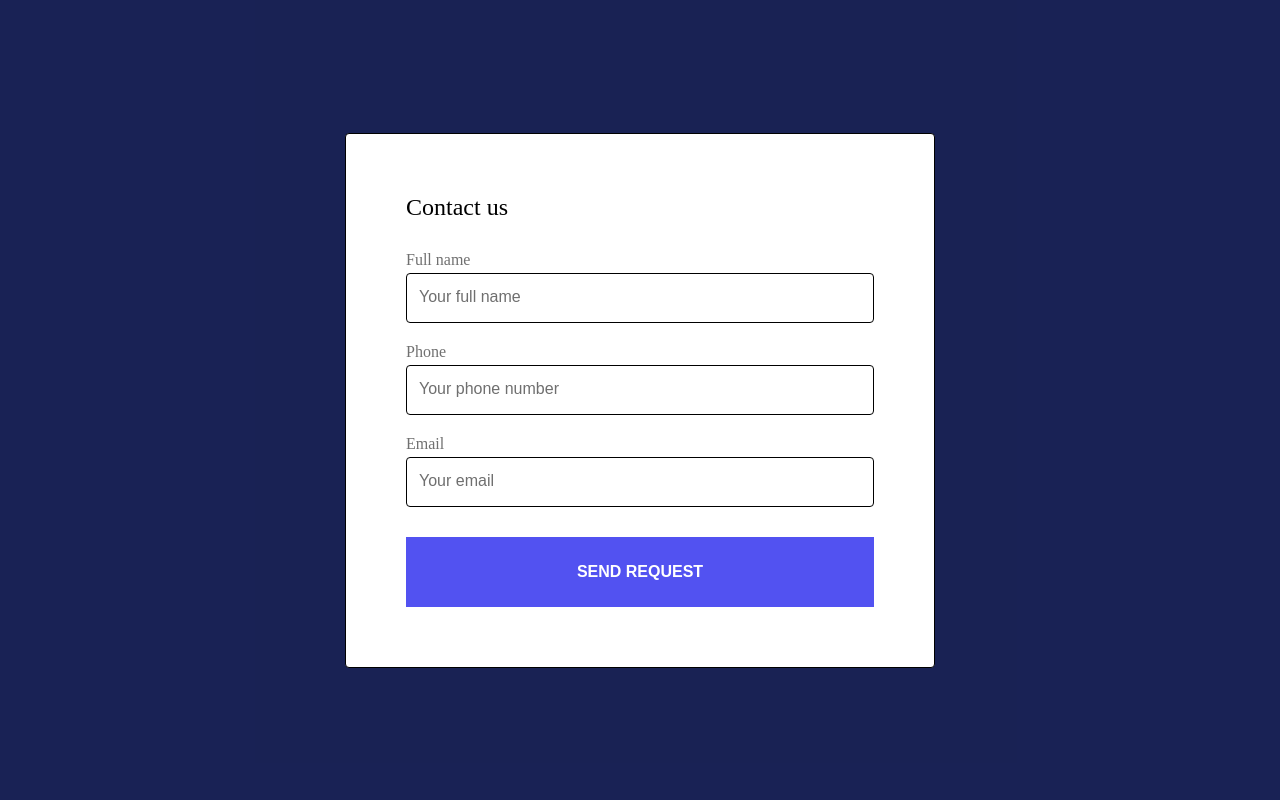
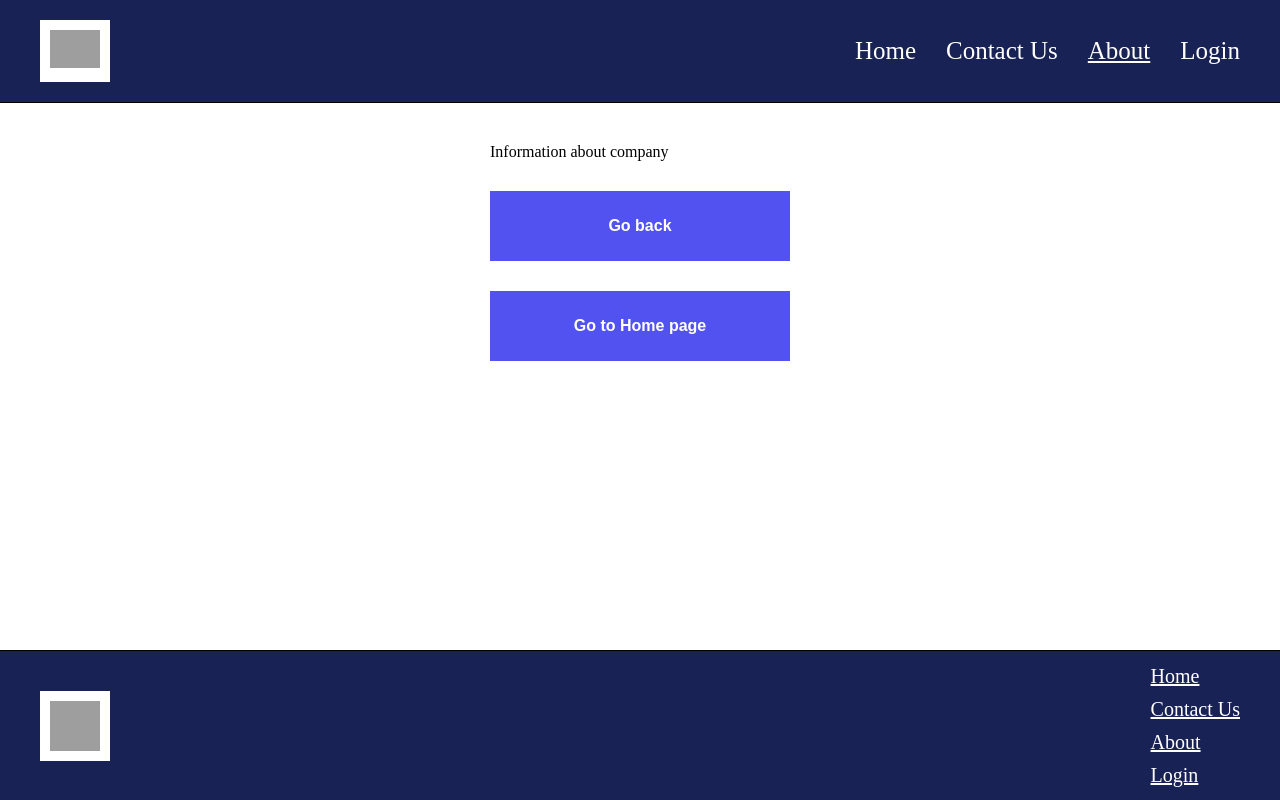
Before and after one commit to dobroznai/COHORT_54_FS_REACT_TYPESCRIPT, a React (Vite) app: page /about in a window 1280 px wide. Built offline with nearby package versions, Linux system fonts and the light colour scheme; grey boxes are pictures that could not be loaded.

Commit message:
lesson_12_routers

```diff
--- a/src/App.tsx
+++ b/src/App.tsx
@@ -1,4 +1,15 @@
+import { BrowserRouter, Route, Routes } from "react-router-dom";
 import GlobalStyles from "styles/GlobalStyles";
+
+//Pages
+// import Home from "pages/EmployeeApp/Home/Home";
+
+//Components
+import Layout from "components/Layout/Layout";
+import Home from "pages/EmployeeApp/Home/Home";
+import ContactUs from "pages/EmployeeApp/ContactUs/ContactUs";
+import About from "pages/EmployeeApp/About/About";
+import LogIn from "pages/EmployeeApp/LogIn/LogIn";
 
 //Lessons
 // import Lesson_06 from "lessons/Lesson_06/Lesson_06";
@@ -15,12 +26,22 @@ import GlobalStyles from "styles/GlobalStyles";
 // import Homework_08 from "homeworks/Homework_08/Homework_08";
 // import Homework_08_Lesson_09 from "lessons/Lesson_09/Homework_08/Homework_08";
 // import Homework_09 from "homeworks/Homework_09/Homework_09";
-import Homework_11 from "homeworks/Homework_11/Homework_11";
+// import Homework_11 from "homeworks/Homework_11/Homework_11";
 
 function App() {
   return (
-    <>
+    <BrowserRouter>
       <GlobalStyles />
+
+      <Layout>
+        <Routes>
+          <Route path="/" element={<Home />} />
+          <Route path="/contactUs" element={<ContactUs />} />
+          <Route path="/login" element={<LogIn />} />
+          <Route path="/about" element={<About />} />
+          <Route path="*" element="Page not found" />
+        </Routes>
+      </Layout>
       {/* // lessons */}
       {/* <Lesson_06 /> */}
       {/* <Lesson_07 /> */}
@@ -35,8 +56,8 @@ function App() {
       {/* <Homework_08 /> */}
       {/* <Homework_08_Lesson_09 /> */}
       {/* <Homework_09 /> */}
-      <Homework_11 />
-    </>
+      {/* <Homework_11 /> */}
+    </BrowserRouter>
   );
 }
 
--- /dev/null
+++ b/src/components/Layout/Layout.tsx
@@ -0,0 +1,91 @@
+import { useNavigate } from "react-router-dom";
+
+import {
+  LayoutWrapper,
+  Header,
+  Main,
+  Footer,
+  Logo,
+  LogoImg,
+  NavigationContainer,
+  HeaderLink,
+  FooterLogo,
+  FooterLink,
+  FooterNavigation,
+} from "./styles";
+
+import { type LayoutProps } from "./types";
+
+function Layout({ children }: LayoutProps) {
+  const navigate = useNavigate();
+  const goToHomepage = () => {
+    navigate("/");
+  };
+
+  return (
+    <LayoutWrapper>
+      <Header>
+        <Logo onClick={goToHomepage}>
+          <LogoImg
+            src="https://www.citypng.com/public/uploads/preview/hd-vector-dota-2-3d-official-logo-png-701751694788273ytflyncpns.png"
+            alt="logo"
+          />
+        </Logo>
+        <NavigationContainer>
+          <HeaderLink
+            style={({ isActive }) => ({
+              fontWeight: isActive ? "bolt" : "normal",
+              textDecoration: isActive ? "underline" : "none",
+            })}
+            to="/"
+          >
+            Home
+          </HeaderLink>
+          <HeaderLink
+            style={({ isActive }) => ({
+              fontWeight: isActive ? "bolt" : "normal",
+              textDecoration: isActive ? "underline" : "none",
+            })}
+            to="/contactUs"
+          >
+            Contact Us
+          </HeaderLink>
+          <HeaderLink
+            style={({ isActive }) => ({
+              fontWeight: isActive ? "bolt" : "normal",
+              textDecoration: isActive ? "underline" : "none",
+            })}
+            to="/about"
+          >
+            About
+          </HeaderLink>
+          <HeaderLink
+            style={({ isActive }) => ({
+              fontWeight: isActive ? "bolt" : "normal",
+              textDecoration: isActive ? "underline" : "none",
+            })}
+            to="/login"
+          >
+            Login
+          </HeaderLink>
+        </NavigationContainer>
+      </Header>
+      <Main>{children}</Main>
+      <Footer>
+        <FooterLogo>
+          <LogoImg
+            src="https://www.citypng.com/public/uploads/preview/hd-vector-dota-2-3d-official-logo-png-701751694788273ytflyncpns.png"
+            alt="logo"
+          />
+        </FooterLogo>
+        <FooterNavigation>
+          <FooterLink to="/">Home</FooterLink>
+          <FooterLink to="/contactUs">Contact Us</FooterLink>
+          <FooterLink to="/about">About</FooterLink>
+          <FooterLink to="/login">Login</FooterLink>
+        </FooterNavigation>
+      </Footer>
+    </LayoutWrapper>
+  );
+}
+export default Layout;
--- /dev/null
+++ b/src/components/Layout/styles.ts
@@ -0,0 +1,94 @@
+import styled from "@emotion/styled";
+import { NavLink, Link } from "react-router-dom";
+
+export const LayoutWrapper = styled.div`
+  display: flex;
+  flex-direction: column;
+  flex: 1;
+  align-items: center;
+`;
+
+export const Header = styled.header`
+  display: flex;
+  justify-content: space-between;
+  align-items: center;
+  width: 100%;
+  height: 100%;
+  border-bottom: 1px solid black;
+  background-color: rgb(0, 10, 66, 0.9);
+  padding: 20px 40px;
+  color: white;
+`;
+export const Main = styled.main`
+  display: flex;
+  flex: 1;
+  padding: 40px;
+`;
+
+export const Logo = styled.div`
+  padding: 10px;
+  height: 100%;
+  width: 70px;
+  background-color: white;
+  cursor: pointer;
+`;
+
+export const LogoImg = styled.img`
+  width: 100%;
+  height: 100%;
+`;
+
+export const NavigationContainer = styled.nav`
+  display: flex;
+  gap: 30px;
+  height: 100%;
+  /* align-items: center; */
+`;
+
+export const HeaderLink = styled(NavLink)`
+  color: white;
+  font-size: 25px;
+  font-weight: normal;
+  text-decoration: none;
+`;
+export const Footer = styled.footer`
+  display: flex;
+  align-items: center;
+  justify-content: space-between;
+  width: 100%;
+  height: 150px;
+  border-top: 1px solid black;
+  background-color: rgb(0, 10, 66, 0.9);
+  padding: 20px 40px;
+  color: white;
+`;
+
+export const FooterLogo = styled.div`
+  height: 70px;
+  width: 70px;
+  padding: 10px;
+  background-color: white;
+  cursor: pointer;
+`;
+
+export const FooterNavigation = styled.nav`
+  display: flex;
+  flex-direction: column;
+  gap: 10px;
+`;
+
+export const FooterLink = styled(Link)`
+  color: white;
+  font-size: 14px;
+  /* font-weight: bold; */
+  font-size: 20px;
+`;
+
+export const PageNotFound = styled.div`
+  display: flex;
+  flex: 1;
+  justify-content: center;
+  align-items: center;
+  font-weight: bold;
+  font-size: 40px;
+`;
--- /dev/null
+++ b/src/components/Layout/types.ts
@@ -0,0 +1,5 @@
+import { type ReactNode } from "react";
+
+export interface LayoutProps {
+  children: ReactNode;
+}
--- /dev/null
+++ b/src/pages/EmployeeApp/About/About.tsx
@@ -0,0 +1,30 @@
+import { useNavigate } from "react-router-dom";
+import Button from "components/Button/Button";
+
+import { PageWrapper, ButtonControl } from "./styles";
+
+function About() {
+  const navigate = useNavigate();
+
+  const goToHomePage = () => {
+    navigate("/");
+  };
+
+  const goBack = () => {
+    navigate(-1);
+  }
+
+  return (
+    <PageWrapper>
+      Information about company
+      <ButtonControl>
+        <Button onClick={goBack} name="Go back" />
+      </ButtonControl>
+      <ButtonControl>
+        <Button onClick={goToHomePage} name="Go to Home page" />
+      </ButtonControl>
+    </PageWrapper>
+  );
+}
+
+export default About;
--- /dev/null
+++ b/src/pages/EmployeeApp/About/styles.ts
@@ -0,0 +1,12 @@
+import styled from "@emotion/styled";
+
+export const PageWrapper = styled.div`
+  display: flex;
+  flex-direction: column;
+  flex: 1;
+  gap: 30px;
+`;
+
+export const ButtonControl = styled.div`
+  width: 300px;
+`;
--- /dev/null
+++ b/src/pages/EmployeeApp/ContactUs/ContactUs.tsx
@@ -0,0 +1,13 @@
+import ContactUsForm from "components/ContactUs/ContactUs";
+
+import { PageWrapper } from "./styles";
+
+function ContactUs() {
+  return (
+    <PageWrapper>
+      <ContactUsForm />
+    </PageWrapper>
+  );
+}
+
+export default ContactUs;
--- /dev/null
+++ b/src/pages/EmployeeApp/ContactUs/styles.ts
@@ -0,0 +1,9 @@
+import styled from "@emotion/styled";
+
+export const PageWrapper = styled.div`
+  display: flex;
+  flex-direction: column;
+  flex: 1;
+  align-items: center;
+  justify-content: center;
+`;
--- /dev/null
+++ b/src/pages/EmployeeApp/Home/Home.tsx
@@ -0,0 +1,7 @@
+import { PageWrapper } from "./styles";
+
+function Home() {
+  return <PageWrapper>Home page</PageWrapper>;
+}
+
+export default Home;
--- /dev/null
+++ b/src/pages/EmployeeApp/Home/styles.ts
@@ -0,0 +1,7 @@
+import styled from "@emotion/styled";
+
+export const PageWrapper = styled.div`
+  display: flex;
+  flex-direction: column;
+  flex: 1;
+`;
--- /dev/null
+++ b/src/pages/EmployeeApp/LogIn/LogIn.tsx
@@ -0,0 +1,13 @@
+import LoginForm from "components/LoginForm/LoginForm";
+
+import { PageWrapper } from "./styles";
+
+function LogIn() {
+  return (
+    <PageWrapper>
+      <LoginForm />
+    </PageWrapper>
+  );
+}
+
+export default LogIn;
--- /dev/null
+++ b/src/pages/EmployeeApp/LogIn/styles.ts
@@ -0,0 +1,9 @@
+import styled from "@emotion/styled";
+
+export const PageWrapper = styled.div`
+  display: flex;
+  flex-direction: column;
+  flex: 1;
+  align-items: center;
+  justify-content: center;
+`;
```
